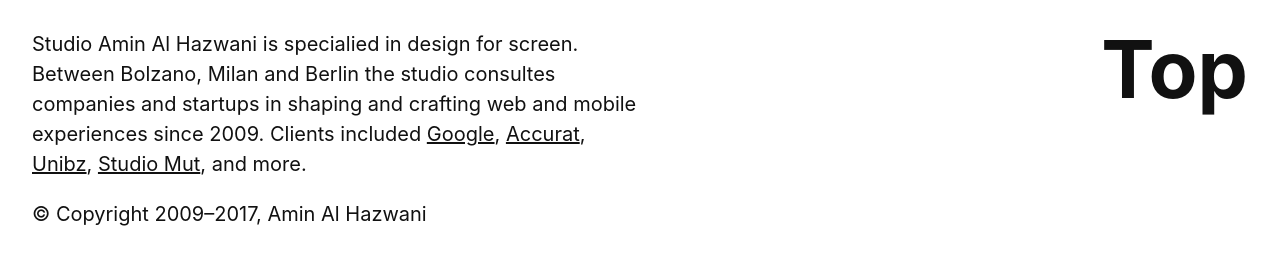
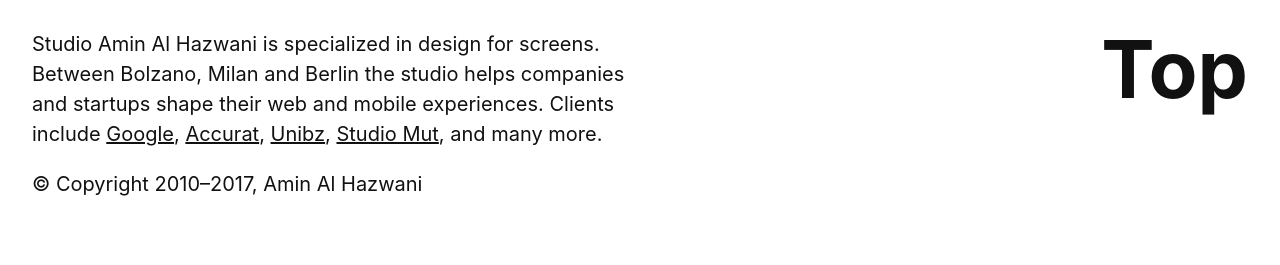
Before and after one commit to aminalhazwani/studio.aminalhazwani.com, a plain HTML site: page index.html in a window 1280 px wide. Shown: the part 3238-3503 px from the top of the page. Drawn offline with nearby package versions, Linux system fonts and the light colour scheme.

Commit message:
Fix typos

```diff
--- a/index.html
+++ b/index.html
@@ -4,7 +4,7 @@
     <meta charset="utf-8">
     <meta http-equiv="x-ua-compatible" content="ie=edge">
     <title>Studio Amin Al Hazwani</title>
-    <meta name="description" content="Studio Amin Al Hazwani is specialied in design for screen. Between Bolzano, Milan and Berlin the studio consultes companies and startups shape and craft web and mobile experiences since 2009.">
+    <meta name="description" content="Studio Amin Al Hazwani is specialized in design for screens. Between Bolzano, Milan and Berlin the studio helps companies and startups shape their web and mobile experiences.">
     <meta name="viewport" content="width=device-width, initial-scale=1">
     <link rel="stylesheet" href="https://unpkg.com/tachyons@4.7.0/css/tachyons.min.css"/>
   </head>
@@ -83,10 +83,10 @@
     <footer class="cf mb6 pa3 pa4-ns">
       <div class="fl w-70-m w-50-l mb3 mb0-ns">
         <p class="mt0 f4 lh-copy" id="about">
-          Studio Amin Al Hazwani is specialied in design for screen. Between Bolzano, Milan and Berlin the studio consultes companies and startups in shaping and crafting web and mobile experiences since 2009. Clients included <a class="near-black" href="https://google.com">Google</a>, <a class="near-black" href="http://accurat.it">Accurat</a>, <a class="near-black" href="https://unibz.it">Unibz</a>, <a class="near-black" href="http://studiomut.com">Studio Mut</a>, and more.
+          Studio Amin Al Hazwani is specialized in design for screens. Between Bolzano, Milan and Berlin the studio helps companies and startups shape their web and mobile experiences. Clients include <a class="near-black" href="https://google.com">Google</a>, <a class="near-black" href="http://accurat.it">Accurat</a>, <a class="near-black" href="https://unibz.it">Unibz</a>, <a class="near-black" href="http://studiomut.com">Studio Mut</a>, and many more.
         </p>
         <p class="mt0 f4 lh-copy">
-          © Copyright 2009–2017, Amin Al Hazwani
+          © Copyright 2010–2017, Amin Al Hazwani
         </p>
       </div>
       <div class="fl w-30-m w-50-l">
```
